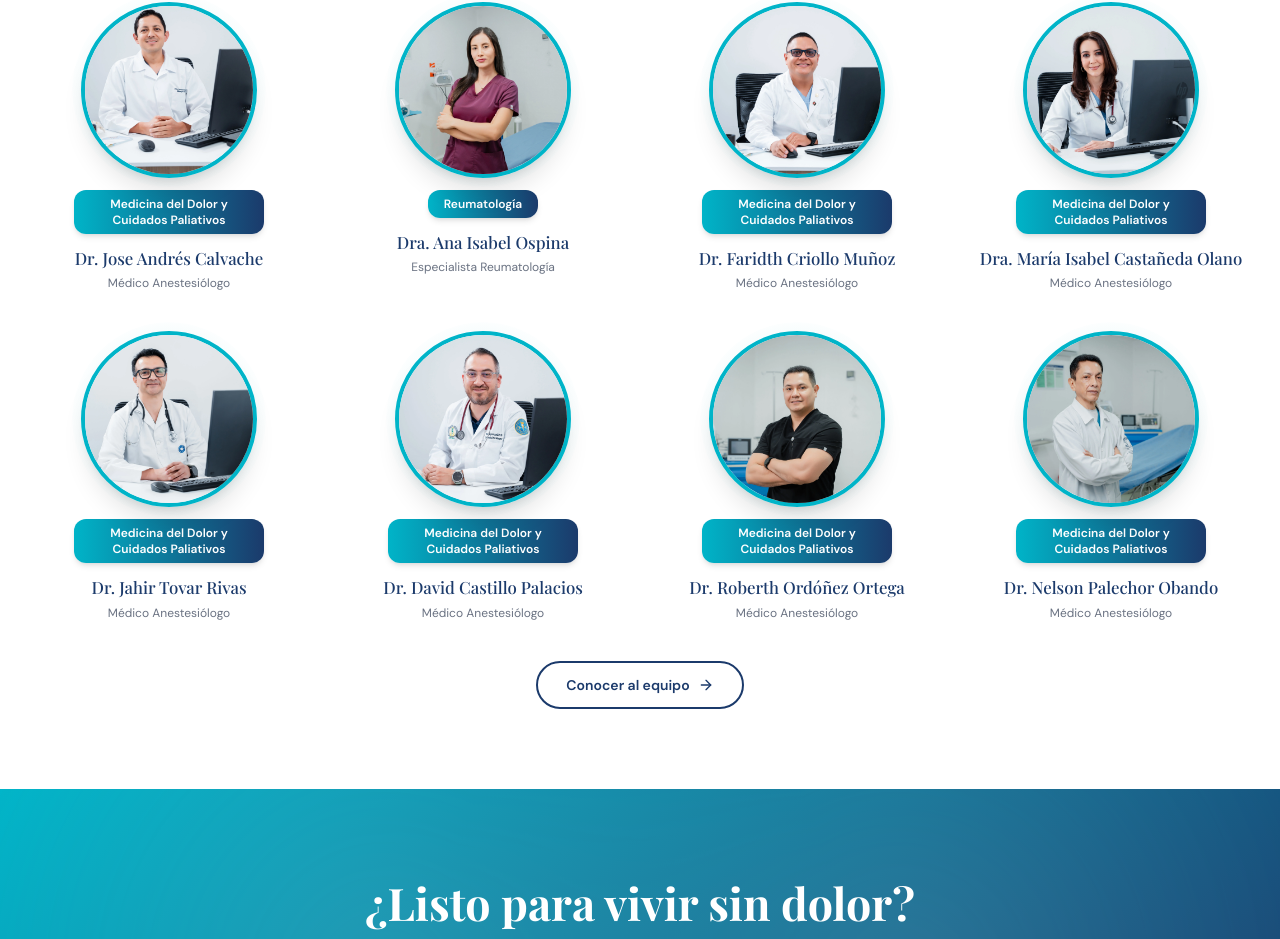
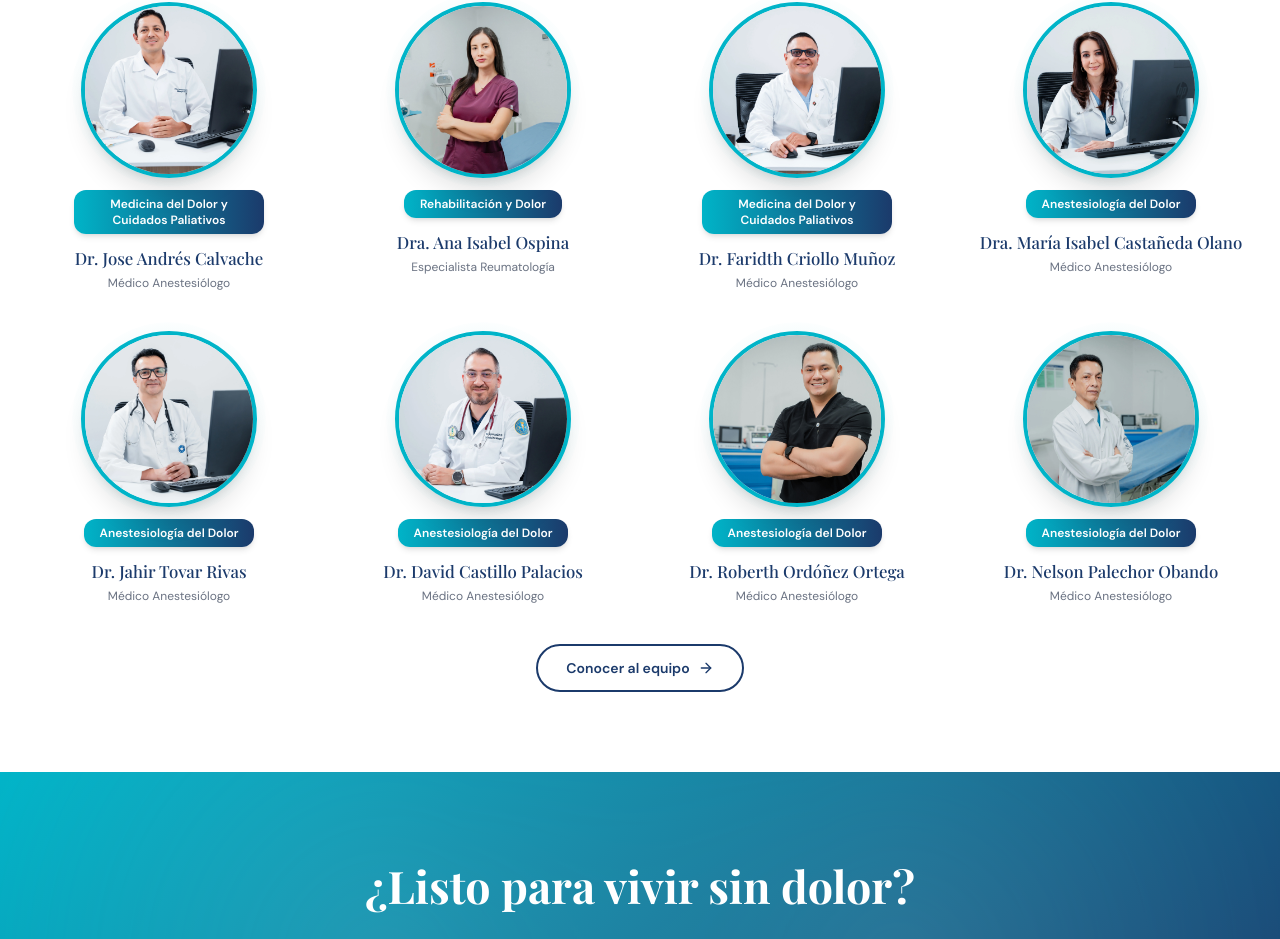
Before and after one commit to CIMDOL/cimdol.github.io, a React (Vite) app: page / in a window 1280 px wide. Shown: the part 3189-4128 px from the top of the page. Built offline with nearby package versions, Linux system fonts and the light colour scheme; a web font is replaced by a local one.

Commit message:
Refactor code structure for improved readability and maintainability

```diff
--- a/src/app/data/doctors.ts
+++ b/src/app/data/doctors.ts
@@ -14,7 +14,7 @@
 //Imágenes de Dr. David Castillo Palacios
 import david1 from '@assets/medicos/drDavid/david1.webp';
 //Imágenes de Dr. Roberth Ordóñez Ortega
-import roberaA1 from '@assets/medicos/drRoberth/roberaA1.webp';
+import roberaA1 from '@assets/medicos/drRoberth/drRoberA3.jpg';
 //Imágenes de Dr. Nelson Palechor Obando
 import nelsonp1 from '@assets/medicos/drNelson/nelsonp1.webp';
 
@@ -44,7 +44,7 @@
   {
     id: 2,
     name: "Dra. Ana Isabel Ospina",
-    specialty: "Reumatología",
+    specialty: "Rehabilitación y Dolor",
     credentials: "Especialista Reumatología",
     bio: "Médica fisiatra con amplia experiencia en rehabilitación del paciente con dolor crónico. Integra tratamientos físicos, funcionales y psicológicos para una recuperación integral.",
     imageUrl: anai1,
@@ -60,7 +60,7 @@
   {
     id: 4,
     name: "Dra. María Isabel Castañeda Olano",
-    specialty: "Medicina del Dolor y Cuidados Paliativos",
+    specialty: "Anestesiología del Dolor",
     credentials: "Médico Anestesiólogo",
     bio: "Médica anestesióloga comprometida con el manejo integral del dolor crónico y la humanización del cuidado médico.",
     imageUrl: drMaria1,
@@ -69,7 +69,7 @@
   {
     id: 5,
     name: "Dr. Jahir Tovar Rivas",
-    specialty: "Medicina del Dolor y Cuidados Paliativos",
+    specialty: "Anestesiología del Dolor",
     credentials: "Médico Anestesiólogo",
     bio: "Anestesiólogo con enfoque en el diagnóstico y tratamiento de síndromes dolorosos neuropáticos. Especialista en terapias avanzadas para el manejo del dolor crónico.",
     imageUrl: drJahir2,
@@ -78,7 +78,7 @@
   {
     id: 6,
     name: "Dr. David Castillo Palacios",
-    specialty: "Medicina del Dolor y Cuidados Paliativos",
+    specialty: "Anestesiología del Dolor",
     credentials: "Médico Anestesiólogo",
     bio: "Médico anestesiólogo comprometido con el manejo integral del dolor crónico y el bienestar de sus pacientes.",
     imageUrl: david1,
@@ -86,7 +86,7 @@
   {
     id: 7,
     name: "Dr. Roberth Ordóñez Ortega",
-    specialty: "Medicina del Dolor y Cuidados Paliativos",
+    specialty: "Anestesiología del Dolor",
     credentials: "Médico Anestesiólogo",
     bio: "Médico anestesiólogo especialista en el tratamiento del dolor crónico con enfoque en procedimientos de vanguardia.",
     imageUrl: roberaA1,
@@ -95,7 +95,7 @@
   {
     id: 8,
     name: "Dr. Nelson Palechor Obando",
-    specialty: "Medicina del Dolor y Cuidados Paliativos",
+    specialty: "Anestesiología del Dolor",
     credentials: "Médico Anestesiólogo",
     bio: "Médico anestesiólogo con experiencia en el manejo intervencionista y farmacológico del dolor.",
     imageUrl: nelsonp1,
```
Also changed, not shown: src/assets/medicos/drRoberth/drRoberA2.jpeg (added), src/assets/medicos/drRoberth/drRoberA3.jpg (added).
